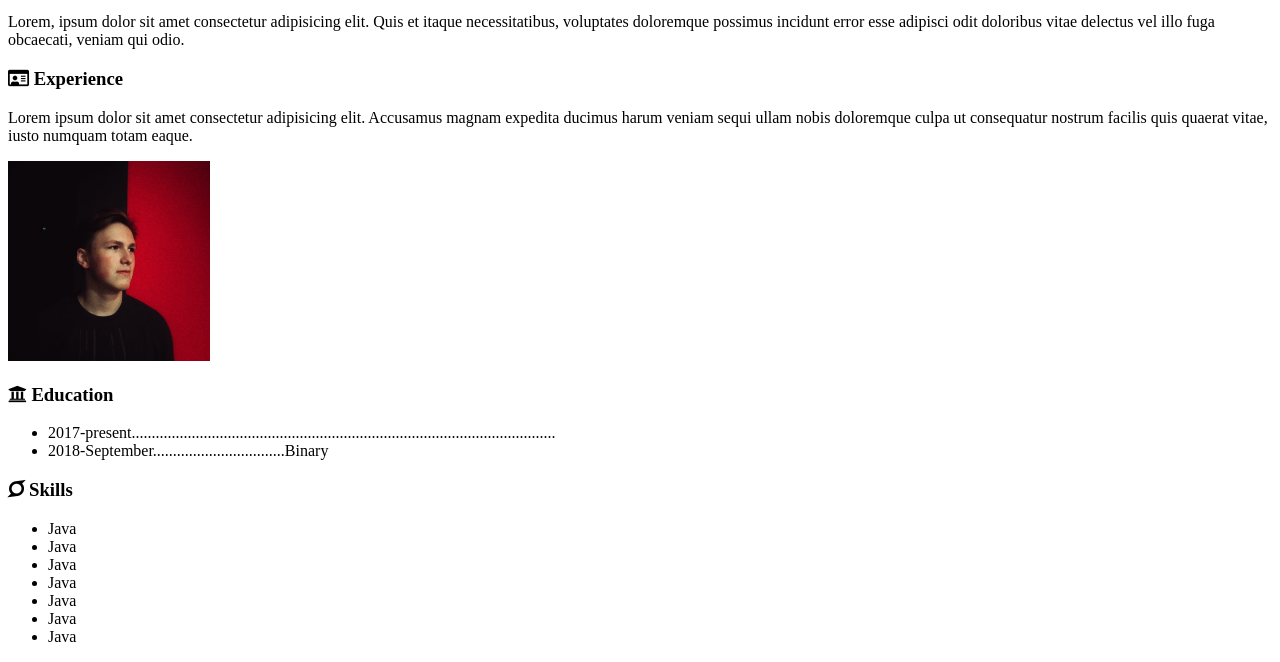
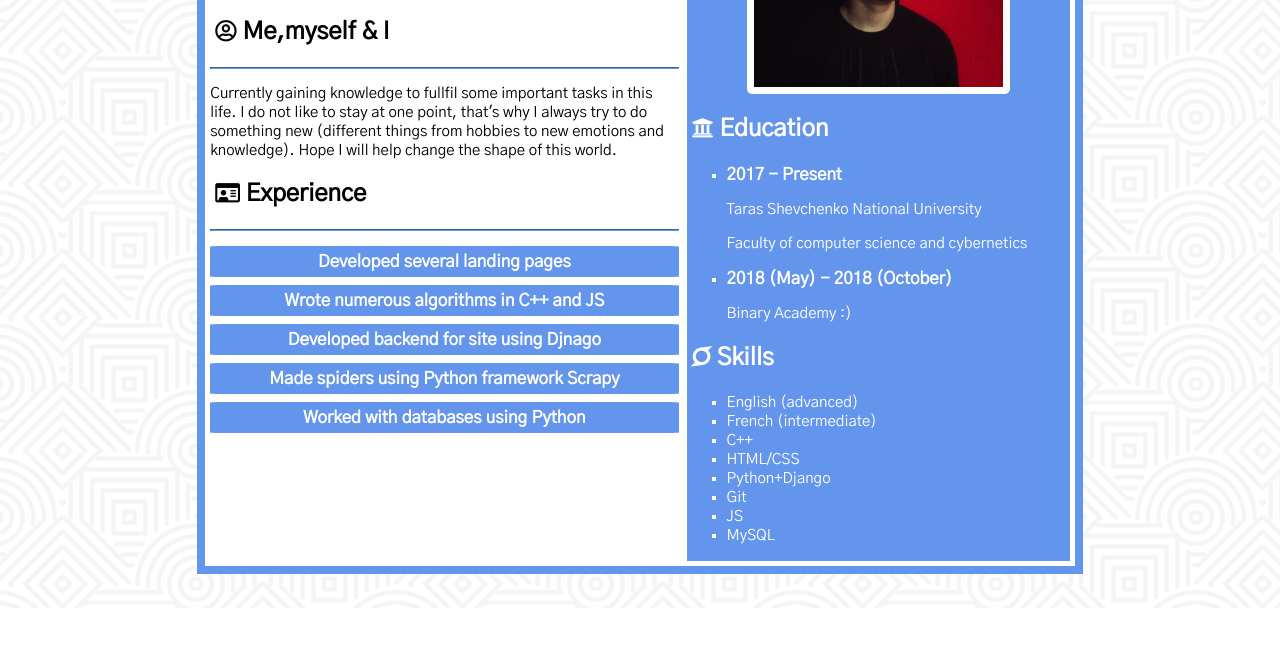
Before and after one commit to bodyatv/homepage, a plain HTML site: page index.html in a window 1280 px wide. Shown: the part 192-854 px from the top of the page. After the commit the page ends 800 px from the top, so only its background shows below. Drawn offline with Linux system fonts and the light colour scheme.

Commit message:
Added CSS/Content/Background

```diff
--- a/index.html
+++ b/index.html
@@ -4,42 +4,64 @@
     <meta charset="UTF-8">
     <title>Bogdan Tatsyshyn - resume</title>
     <link rel="stylesheet" href="https://use.fontawesome.com/releases/v5.0.12/css/all.css" integrity="sha384-G0fIWCsCzJIMAVNQPfjH08cyYaUtMwjJwqiRKxxE/rx96Uroj1BtIQ6MLJuheaO9" crossorigin="anonymous">
+    <link rel="stylesheet" href="style.css">
+    <link href="https://fonts.googleapis.com/css?family=Gothic+A1" rel="stylesheet">
   </head>
-  <body>
-    <div id="left-bar">
-      <h1>Resume</h1>
-      <p>P.S. Not looking for a job, just for fun :)</p>
-      <h2>Tatsyshyn Bogdan</h2>
-      <h3><i class="far fa-user-circle"></i> Me,myself & I</h3>
-      <p>Lorem, ipsum dolor sit amet consectetur adipisicing elit. Quis et itaque necessitatibus, voluptates doloremque possimus incidunt error esse adipisci odit doloribus vitae delectus vel illo fuga obcaecati, veniam qui odio.</p>
-      <h3><i class="far fa-id-card"></i> Experience</h3>
-      <p>Lorem ipsum dolor sit amet consectetur adipisicing elit. Accusamus magnam expedita ducimus harum veniam sequi ullam nobis doloremque culpa ut consequatur nostrum facilis quis quaerat vitae, iusto numquam totam eaque.</p>
+  <body background="hypnotize.png">
+    <div id="everything">
+
+    <div id="left_bar">
+      <div class="text">
+      <h1>Résumé</h1>
+      <div id="name"><h1>Tatsyshyn Bogdan</h1></div>
+    </div>
+      <h2><i class="far fa-user-circle"></i> Me,myself & I</h2>
+      <hr class="line">
+      <p>Currently gaining knowledge to fullfil some important tasks in this life. I do not like to stay at one point, that's why I always try to do something new (different things from hobbies to new emotions and knowledge). Hope I will help change the shape of this world.</p>
+      <h2><i class="far fa-id-card"></i> Experience</h2>
+      <hr class="line">
+      <p>
+          <div class="blue"><b>Developed several landing pages</b></div>
+          <div class="blue"><b>Wrote numerous algorithms in C++ and JS</b></div>
+          <div class="blue"><b>Developed backend for site using Djnago</b></div>
+          <div class="blue"><b>Made spiders using Python framework Scrapy</b></div>
+          <div class="blue"><b>Worked with databases using Python</b></div>
+      </p>
     </div>
 
-    <div id="right-bar">
+    <div id="right_bar">
       <div id="photo">
-        <img src="24300961_112738909511250_2134759982992719233_n.jpg" height="200px">
+        <img src="24300961_112738909511250_2134759982992719233_n.jpg" width="65%">
       </div>
       <div id="education">
-        <h3><i class="fas fa-university"></i> Education</h3>
+        <h2><i class="fas fa-university"></i> Education</h2>
         <ul>
-          <li>2017-present..........................................................................................................</li>
-          <li>2018-September.................................Binary</li>
+          <li>
+            <p><b>2017 - Present</b></p>
+            <p>Taras Shevchenko National University</p>
+            <p>Faculty of computer science and cybernetics</p>
+          </li>
+          <li>
+            <p><b> 2018 (May) - 2018 (October)</b></p>
+            <p>Binary Academy :)</p>
+          </li>
         </ul>
 
       </div>
       <div id="skils">
-        <h3><i class="fab fa-superpowers"></i> Skills</h3>
+        <h2><i class="fab fa-superpowers"></i> Skills</h2>
         <ul>
-          <li>Java</li>
-          <li>Java</li>
-          <li>Java</li>
-          <li>Java</li>
-          <li>Java</li>
-          <li>Java</li>
-          <li>Java</li>
+          <li>English (advanced)</li>
+          <li>French (intermediate)</li>
+          <li>C++</li>
+          <li>HTML/CSS</li>
+          <li>Python+Django</li>
+          <li>Git</li>
+          <li>JS</li>
+          <li>MySQL</li>
         </ul>
       </div>
     </div>
+    </div>
   </body>
 </html>
--- /dev/null
+++ b/style.css
@@ -0,0 +1,77 @@
+
+#everything{
+    background-color: white;
+    display: flex;
+    flex-direction: row;
+    width: 68%;
+    margin: 0 auto;
+    border: 8px solid cornflowerblue;
+    padding: 5px;
+    font-family: 'Gothic A1', sans-serif;
+}
+
+#right_bar{
+    background-color: cornflowerblue;
+    color: white;
+    width: 45%;
+}
+
+#left_bar{
+    width: 55%;
+    margin-right: 8px;
+}
+
+i{
+    padding-left: 5px;
+    font-size: 22px;
+}
+
+li{
+    list-style:square;
+}
+
+b{
+    font-size: 17px;
+}
+
+p,li{
+    font-size: 15px;
+}
+
+#name{
+    color: white;
+    background-color: cornflowerblue;
+    border: 1px solid cornflowerblue;
+    border-radius: 5px;
+}
+
+.line{
+    border-width: 1.5px;
+    border-color: cornflowerblue;
+    background-color:cornflowerblue;
+}
+.text{
+    text-align: center;
+}
+#photo{
+    display: flex;
+    justify-content: center;
+    align-items: center;
+    padding-top: 5px;
+}
+
+img{
+    border: 7px solid white;
+    border-radius: 5px;
+}
+
+.blue{
+    display: flex;
+    justify-content: center;
+    font-size: 17px;
+    background-color: cornflowerblue;
+    color: white;
+    border: 5px solid cornflowerblue;
+    border-radius: 2%;
+    margin-top: 8px;
+}
```
Also changed, not shown: hypnotize.png (added).
